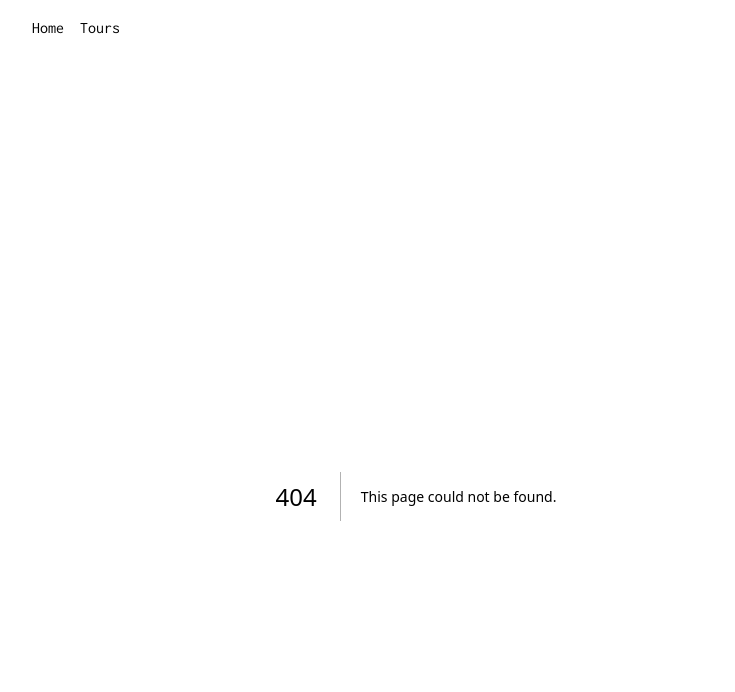
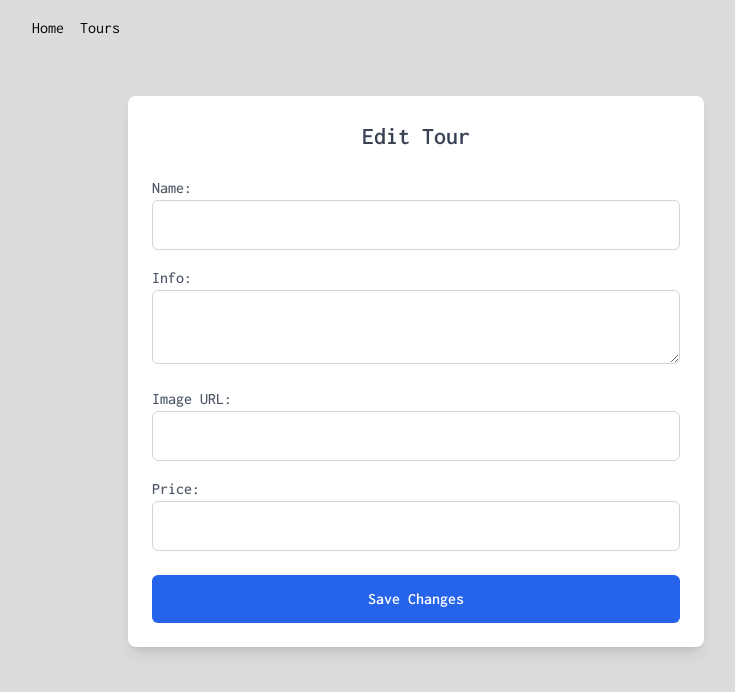
Before and after one commit to fasnimo/ren_nextjs, a Next.js app: page /tours/1/edit in a window 1280 px wide. Before the commit this address had no page. Shown: the top 692 px of the page, without its empty margins (224-959 px from the left). Built offline with nearby package versions, Linux system fonts and the light colour scheme.

Commit message:
adds tailwind

```diff
--- /dev/null
+++ b/app/tours/[id]/edit/page.tsx
@@ -0,0 +1,128 @@
+'use client'
+import { useState } from 'react';
+import { useRouter } from 'next/navigation';
+
+type Tour = {
+  id: string;
+  name: string;
+  info: string;
+  image: string;
+  price: string;
+  error?: string;  // Error can be optional
+};
+
+const EditTour = ({ tourData }: { tourData: Tour | null }) => {
+  const router = useRouter();
+  const [tour, setTour] = useState<Tour>(tourData || { id: '', name: '', info: '', image: '', price: '' });  // Default to empty object
+  const [error, setError] = useState<string | null>(null);
+  const [loading, setLoading] = useState<boolean>(false);
+  const [success, setSuccess] = useState<boolean>(false);
+
+  const handleChange = (e: React.ChangeEvent<HTMLInputElement | HTMLTextAreaElement>) => {
+    const { name, value } = e.target;
+    setTour((prevTour) => ({ ...prevTour, [name]: value }));
+  };
+
+  const handleSubmit = async (e: React.FormEvent) => {
+    e.preventDefault();
+    if (!tour.id) return;
+
+    setLoading(true);
+    setError(null);
+    setSuccess(false);
+
+    try {
+      const response = await fetch(`http://localhost:3001/api/tours/${tour.id}`, {
+        method: 'PUT',
+        headers: {
+          'Content-Type': 'application/json',
+        },
+        body: JSON.stringify(tour),
+      });
+
+      if (!response.ok) {
+        throw new Error('Failed to update the tour');
+      }
+
+      const updatedTour = await response.json();
+      setSuccess(true);
+      router.push(`/tours/${tour.id}`);
+    } catch (err) {
+      setError(err instanceof Error ? err.message : 'Unknown error');
+    } finally {
+      setLoading(false);
+    }
+  };
+
+  return (
+    <form onSubmit={handleSubmit} className="max-w-xl mx-auto p-6 bg-white rounded-lg shadow-lg space-y-6">
+      <h2 className="text-2xl font-semibold text-center text-gray-700">Edit Tour</h2>
+
+      {error && <div className="text-red-600 text-center">{error}</div>}
+      {success && <div className="text-green-600 text-center">Tour updated successfully!</div>}
+
+      <div className="space-y-4">
+        <div>
+          <label htmlFor="name" className="block text-gray-600 font-medium">Name:</label>
+          <input
+            type="text"
+            id="name"
+            name="name"
+            value={tour.name}
+            onChange={handleChange}
+            required
+            className="w-full p-3 border border-gray-300 rounded-md focus:outline-none focus:ring-2 focus:ring-blue-500"
+          />
+        </div>
+
+        <div>
+          <label htmlFor="info" className="block text-gray-600 font-medium">Info:</label>
+          <textarea
+            id="info"
+            name="info"
+            value={tour.info}
+            onChange={handleChange}
+            required
+            className="w-full p-3 border border-gray-300 rounded-md focus:outline-none focus:ring-2 focus:ring-blue-500"
+          />
+        </div>
+
+        <div>
+          <label htmlFor="image" className="block text-gray-600 font-medium">Image URL:</label>
+          <input
+            type="text"
+            id="image"
+            name="image"
+            value={tour.image}
+            onChange={handleChange}
+            required
+            className="w-full p-3 border border-gray-300 rounded-md focus:outline-none focus:ring-2 focus:ring-blue-500"
+          />
+        </div>
+
+        <div>
+          <label htmlFor="price" className="block text-gray-600 font-medium">Price:</label>
+          <input
+            type="text"
+            id="price"
+            name="price"
+            value={tour.price}
+            onChange={handleChange}
+            required
+            className="w-full p-3 border border-gray-300 rounded-md focus:outline-none focus:ring-2 focus:ring-blue-500"
+          />
+        </div>
+      </div>
+
+      <button
+        type="submit"
+        disabled={loading}
+        className={`w-full py-3 text-white rounded-md font-semibold focus:outline-none focus:ring-2 focus:ring-blue-500 transition-all duration-300 ${loading ? 'bg-gray-400 cursor-not-allowed' : 'bg-blue-600 hover:bg-blue-700'}`}
+      >
+        {loading ? 'Saving...' : 'Save Changes'}
+      </button>
+    </form>
+  );
+};
+
+export default EditTour;
--- a/app/tours/edit/page.tsx
+++ /dev/null
@@ -1,38 +0,0 @@
-'use client'
-import { useEffect, useState } from 'react';
-import { useRouter } from 'next/navigation';
-import EditTour from '@/components/EditTour';
-
-const EditTourPage = ({ params }: { params: { id: string } }) => {
-    const router = useRouter();
-    const { id } = params;
-    const [tour, setTour] = useState(null);
-    const [error, setError] = useState<string | null>(null);
-    const [loading, setLoading] = useState<boolean>(true);
-
-    useEffect(() => {
-        const fetchTour = async () => {
-            try {
-                const response = await fetch(`http://localhost:3001/api/tours/${id}`);
-                if (!response.ok) {
-                    throw new Error('Failed to fetch tour data');
-                }
-                const tourData = await response.json();
-                setTour(tourData);
-            } catch (err) {
-                setError('Failed to load tour details');
-            } finally {
-                setLoading(false);
-            }
-        };
-
-        fetchTour();
-    }, [id]);
-
-    if (loading) return <div>Loading...</div>;
-    if (error) return <div>{error}</div>;
-
-    return <EditTour tourData={tour} />;
-};
-
-export default EditTourPage;
--- a/components/EditTour.tsx
+++ b/components/EditTour.tsx
@@ -13,27 +13,78 @@ type Tour = {
 
 const EditTour = ({ tourData }: { tourData: Tour }) => {
   const router = useRouter();
-  const [tour, setTour] = useState<Tour>(tourData);
+  const [tour, setTour] = useState<Tour | null>(tourData);  // Allow `null` in state
   const [error, setError] = useState<string | null>(null);
-  const [loading, setLoading] = useState<boolean>(false); // Loading state
-  const [success, setSuccess] = useState<boolean>(false); // Success state
+  const [loading, setLoading] = useState<boolean>(false);
+  const [success, setSuccess] = useState<boolean>(false);
+
+  // const handleChange = (e: React.ChangeEvent<HTMLInputElement | HTMLTextAreaElement>) => {
+  //   const { name, value } = e.target;
+  //   setTour((prevTour) => prevTour ? { ...prevTour, [name]: value } : null);
+  // };
 
   const handleChange = (e: React.ChangeEvent<HTMLInputElement | HTMLTextAreaElement>) => {
     const { name, value } = e.target;
-    setTour({ ...tour, [name]: value });
+    console.log(`Changing field: ${name}, New value: ${value}`); // Debugging log to see input values
+    setTour((prevTour) => prevTour ? { ...prevTour, [name]: value } : null);
   };
+
+
+  // const handleSubmit = async (e: React.FormEvent) => {
+  //   e.preventDefault();
+  //   if (!tour) return;  // Early return if tour is null
+
+  //   setLoading(true);
+  //   setError(null);
+  //   setSuccess(false);
+
+  //   if (!tour.id) {
+  //       setError('Tour ID is missing!');
+  //       setLoading(false);
+  //       return;
+  //   }
+
+  //   try {
+  //     const response = await fetch(`http://localhost:3001/api/tours/${tour.id}`, {
+  //       method: 'PUT',
+  //       headers: {
+  //         'Content-Type': 'application/json',
+  //       },
+  //       body: JSON.stringify(tour),
+  //     });
+
+  //     if (!response.ok) {
+  //       throw new Error('Failed to update the tour');
+  //     }
+
+  //     const updatedTour = await response.json();
+  //     setSuccess(true);
+  //     router.push(`/tours/${tour.id}`);
+  //   } catch (err) {
+  //     setError(err instanceof Error ? err.message : 'Unknown error');
+  //   } finally {
+  //     setLoading(false);
+  //   }
+  // };
+
 
   const handleSubmit = async (e: React.FormEvent) => {
     e.preventDefault();
-    setLoading(true);  // Start loading
-    setError(null);    // Reset error
-    setSuccess(false); // Reset success message
+    console.log('Form submitted!'); // Debugging log to see if the form is being submitted
+
+    if (!tour) {
+      console.error('Tour data is missing');
+      return;
+    }
 
     if (!tour.id) {
-        setError('Tour ID is missing!');
-        setLoading(false);
-        return;
+      setError('Tour ID is missing!');
+      return;
     }
+
+    setLoading(true);
+    setError(null);
+    setSuccess(false);
 
     try {
       const response = await fetch(`http://localhost:3001/api/tours/${tour.id}`, {
@@ -49,20 +100,24 @@ const EditTour = ({ tourData }: { tourData: Tour }) => {
       }
 
       const updatedTour = await response.json();
-      setSuccess(true); // Set success to true on successful update
-      router.push(`/tours/${tour.id}`); // Redirect after successful update
+      console.log('Tour updated:', updatedTour); // Debugging log to see if the response is valid
+      setSuccess(true);
+      router.push(`/tours/${tour.id}`);
     } catch (err) {
+      console.error('Error:', err);
       setError(err instanceof Error ? err.message : 'Unknown error');
     } finally {
-      setLoading(false); // Stop loading
+      setLoading(false);
     }
   };
+
+  if (!tour) return <div>Loading...</div>;  // Show loading state if tour is null
 
   return (
     <form onSubmit={handleSubmit}>
       <h2>Edit Tour</h2>
-      {error && <div className="error-message" style={{ color: 'red' }}>{error}</div>}  {/* Show error message */}
-      {success && <div className="success-message" style={{ color: 'green' }}>Tour updated successfully!</div>}  {/* Show success message */}
+      {error && <div className="error-message" style={{ color: 'red' }}>{error}</div>}
+      {success && <div className="success-message" style={{ color: 'green' }}>Tour updated successfully!</div>}
 
       <div>
         <label>
@@ -88,8 +143,9 @@ const EditTour = ({ tourData }: { tourData: Tour }) => {
           <input type="text" name="price" value={tour.price} onChange={handleChange} required />
         </label>
       </div>
-      <button type="submit" disabled={loading}>Save Changes</button>
-      {loading && <div>Saving...</div>}  {/* Show loading indicator */}
+      <button type="submit">Save Changes</button>
+      {/* <button type="submit" disabled={loading}>Save Changes</button> */}
+      {loading && <div>Saving...</div>}
     </form>
   );
 };
--- a/components/ToursItem.tsx
+++ b/components/ToursItem.tsx
@@ -1,26 +1,33 @@
 'use client'
 import React from 'react';
 
-interface ToursItemProps{
+interface ToursItemProps {
   tourName: string;
   tourImage: string;
   tourInfo: string;
   tourPrice: string;
-    onEdit: () => void;  // Handler for edit action
-    onDelete: () => void;  // Handler for delete action
+  onEdit: () => void;
+  onDelete: () => void;
 }
 
-const ToursItem = ({tourName, tourImage, tourInfo, tourPrice, onEdit, onDelete }:ToursItemProps) => {
+const ToursItem = ({
+  tourName,
+  tourImage,
+  tourInfo,
+  tourPrice,
+  onEdit,
+  onDelete,
+}: ToursItemProps) => {
   return (
-    <div>
+    <div style={{ padding: '20px', border: '1px solid #ccc', margin: '10px 0', borderRadius: '8px' }}>
       <h1>{tourName}</h1>
-        <img src={tourImage} alt={tourName} />
+      <img src={tourImage} alt={tourName} style={{ width: '100%', height: 'auto', borderRadius: '8px' }} />
       <p>{tourInfo}</p>
-        <p>Price: {tourPrice}</p>
-        {/* Buttons for edit and delete */}
+      <p><strong>Price:</strong> {tourPrice}</p>
+
       <div style={{ marginTop: '10px' }}>
-                <button onClick={onEdit} style={{ marginRight: '10px' }}>Edit</button>
-                <button onClick={onDelete} style={{ color: 'red' }}>Delete</button>
+        <button onClick={onEdit} style={{ padding: '10px 15px', marginRight: '10px', backgroundColor: '#4CAF50', color: 'white', border: 'none', borderRadius: '4px', cursor: 'pointer' }}>Edit</button>
+        <button onClick={onDelete} style={{ padding: '10px 15px', backgroundColor: '#f44336', color: 'white', border: 'none', borderRadius: '4px', cursor: 'pointer' }}>Delete</button>
       </div>
     </div>
   );
--- a/components/ToursList.tsx
+++ b/components/ToursList.tsx
@@ -1,30 +1,34 @@
-// 'use client '
+'use client'
+import React from 'react';
 
 type Tour = {
   id: string;
   name: string;
 };
 
-interface ToursListProps{
+interface ToursListProps {
   toursData: Tour[];
   onClickHandler: (tourId: string) => void;
 }
 
-async function ToursList({toursData, onClickHandler}:ToursListProps) {
-
+const ToursList = ({ toursData, onClickHandler }: ToursListProps) => {
   return (
-        <section>
-            {toursData.map((tour) => (
+    <section className="space-y-4">
+      {toursData.length === 0 ? (
+        <div className="text-center text-lg text-gray-500">No tours available.</div>
+      ) : (
+        toursData.map((tour) => (
           <h2
             key={tour.id}
-                    onClick={() => onClickHandler(tour.id)} // Passes tour.id to onClickHandler, which will be handleSelectTour
-                    style={{ cursor: 'pointer' }}
+            onClick={() => onClickHandler(tour.id)}
+            className="cursor-pointer text-xl font-semibold text-blue-600 hover:text-blue-800 hover:underline transition-colors duration-200"
           >
             {tour.name}
           </h2>
-            ))}
+        ))
+      )}
     </section>
   );
-  }
+};
 
-  export default ToursList
+export default ToursList;
```
Lines whose indentation alone changed are shown as unchanged.
